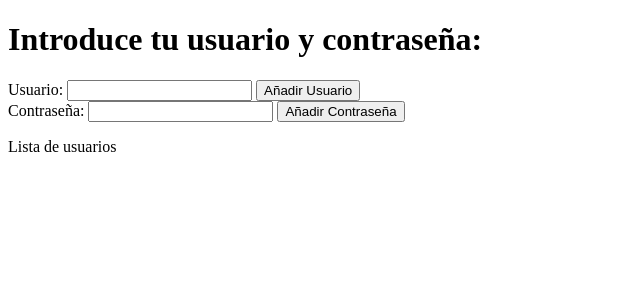
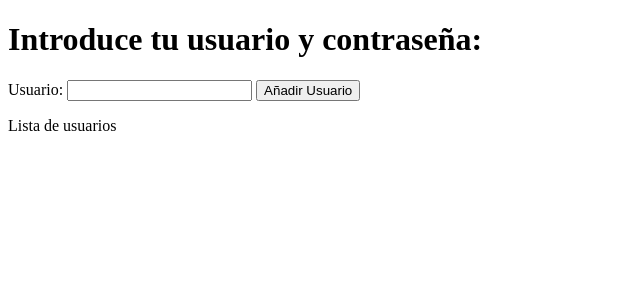
Before and after one commit to Diana-Bernardos/proyecto_todo, a Django app: page /prueba/ in a window 1280 px wide. Shown: the top 300 px of the page, without its empty margins (0-640 px from the left). Run offline with Django 5.2, Linux system fonts and the light colour scheme.

Commit message:
añadirtarea html

```diff
--- a/proyecto_todo/mis_tareas/templates/mis_tareas/usuarios.html
+++ b/proyecto_todo/mis_tareas/templates/mis_tareas/usuarios.html
@@ -11,12 +11,6 @@
       <input type="submit" value="Añadir Usuario">
     </form>
 
-  <!--introduce tu contraseña:-->
-    <form  method="POST">
-      {% csrf_token %}
-      <label for="contraseña">Contraseña:</label>
-      <input type="password" id="contraseña" name="contraseña">
-      <input type="submit" value="Añadir Contraseña">
-    </form>
+
     <p>Lista de usuarios</p>
 {% endblock %}
```
Also changed, not shown: proyecto_todo/mis_tareas/templates/mis_tareas/añadir_tareas.html (+12 -0 lines), proyecto_todo/mis_tareas/models.py (line endings or trailing spaces).
